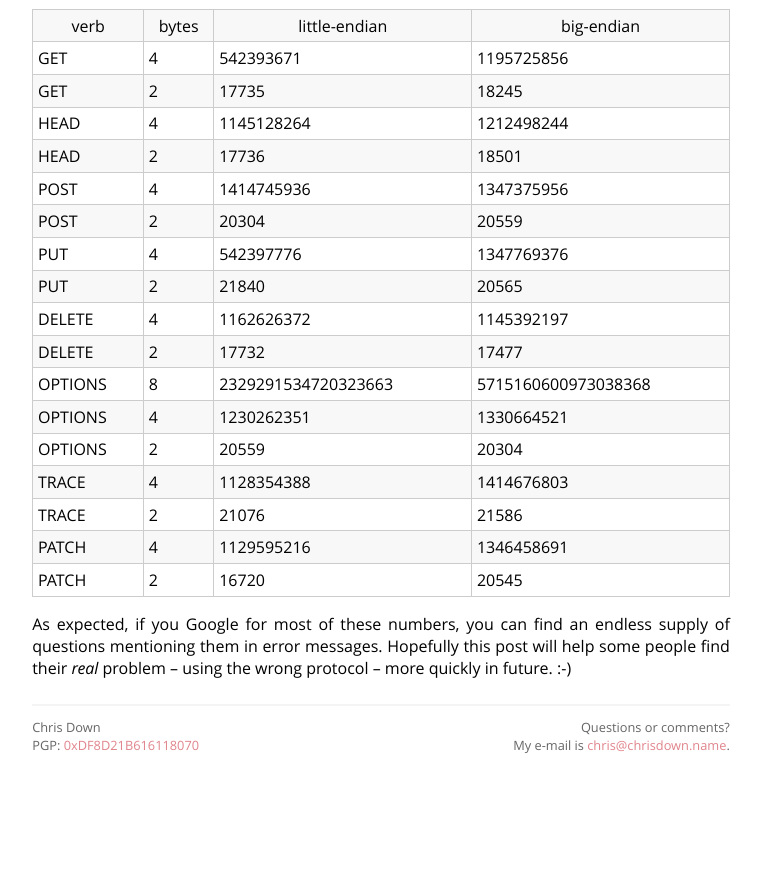
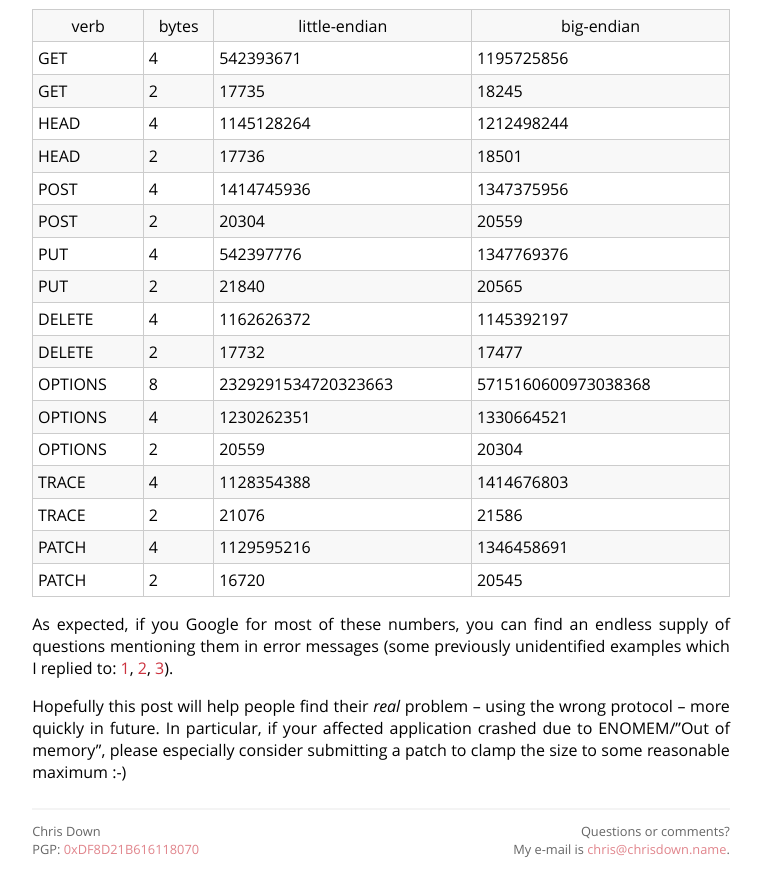
Before and after one commit to cdown/chrisdown.name, a Jekyll site: the page built from _posts/2020-01-13-1195725856-and-friends-the-origins-of-mysterious-numbers.md, in a window 1280 px wide and 900 px high, scrolled down 2720 px. Shown: the top 896 px of the window, without its empty margins (259-1021 px from the left). Built offline with Jekyll 4.4.1, drawn with Linux system fonts in a browser that asks for light colours; before the commit the page ends 3516 px from its top, so only the background shows below that.

Commit message:
numbers post: Tidy up conclusion, add links

```diff
--- a/_posts/2020-01-13-1195725856-and-friends-the-origins-of-mysterious-numbers.md
+++ b/_posts/2020-01-13-1195725856-and-friends-the-origins-of-mysterious-numbers.md
@@ -166,6 +166,13 @@ And the results:
 | PATCH   | 2     | 16720               | 20545               |
 
 As expected, if you Google for most of these numbers, you can find an endless
-supply of questions mentioning them in error messages. Hopefully this post will
-help some people find their *real* problem -- using the wrong protocol -- more
-quickly in future. :-)
+supply of questions mentioning them in error messages (some previously
+unidentified examples which I replied to:
+[1](https://github.com/inconshreveable/ngrok/issues/545),
+[2](https://stackoverflow.com/questions/49370959/getting-org-apache-kafka-common-network-invalidreceiveexception-invalid-receiv),
+[3](https://github.com/ehang-io/nps/issues/315)).
+
+Hopefully this post will help people find their *real* problem -- using the
+wrong protocol -- more quickly in future. In particular, if your affected
+application crashed due to ENOMEM/"Out of memory", please especially consider
+submitting a patch to clamp the size to some reasonable maximum :-)
```
